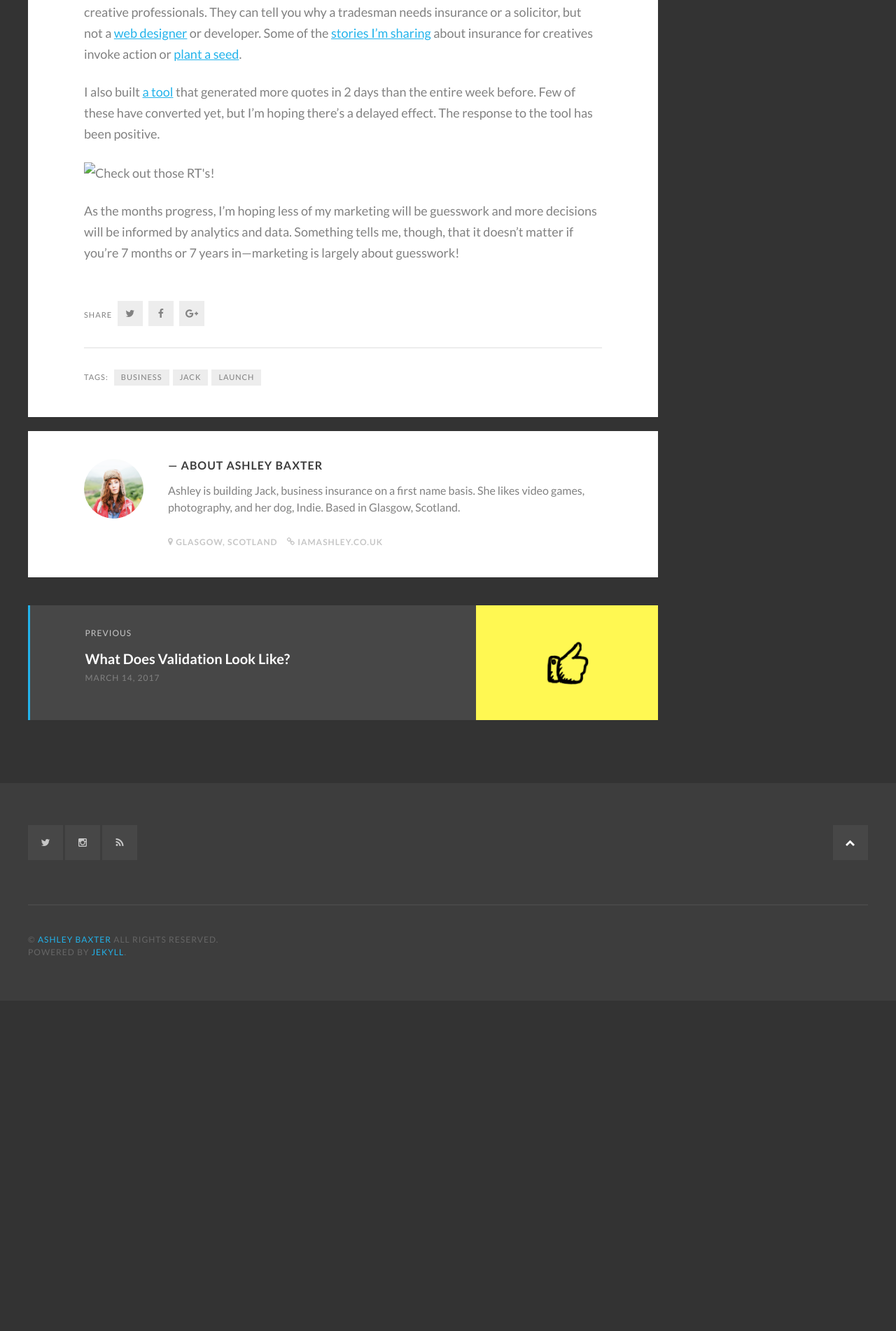
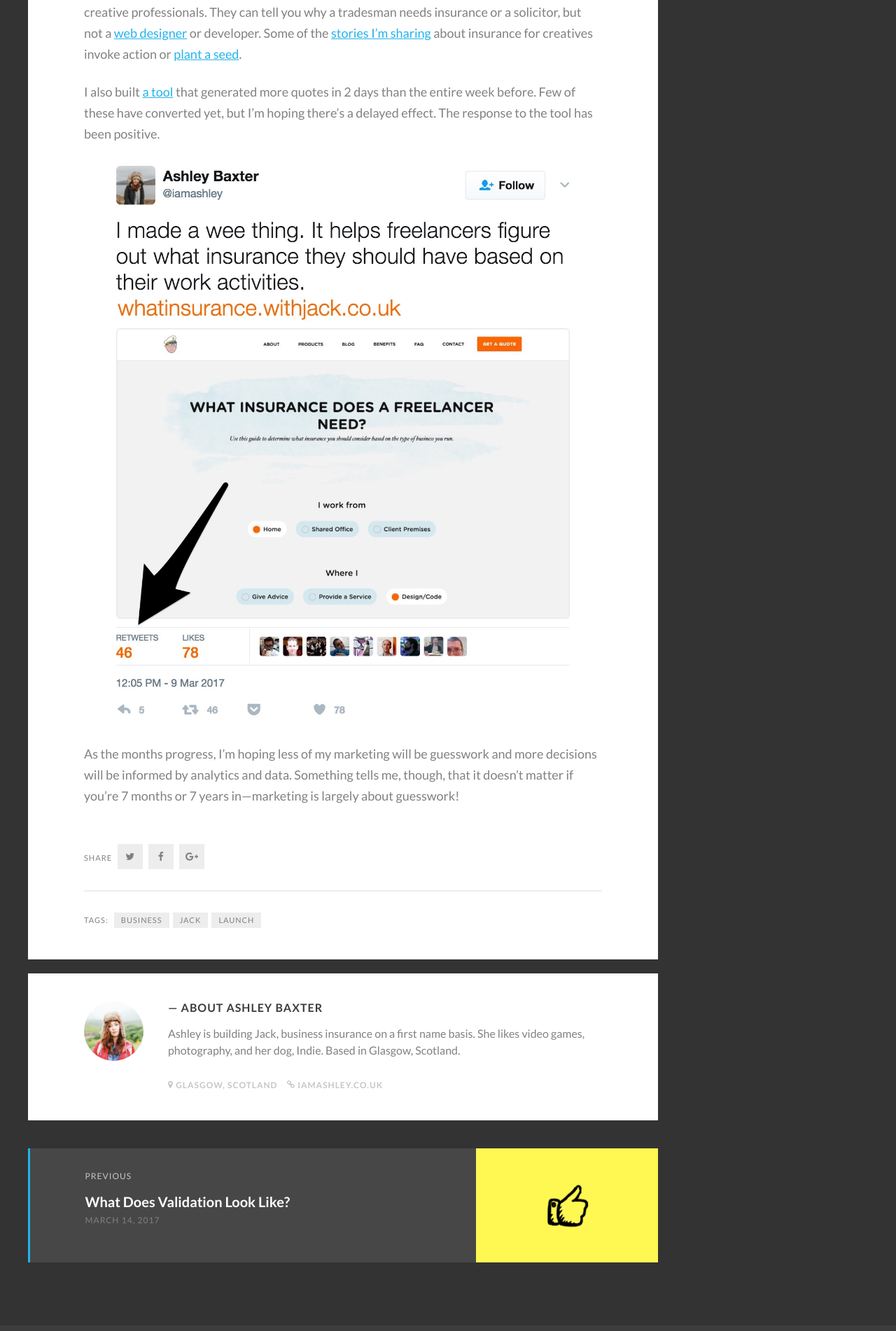
Before and after one commit to ashleybaxter/iamashley, a Jekyll site: the page built from _posts/2017-03-27-a-look-at-jacks-figures-7-months-in.markdown, in a window 1280 px wide. Shown: the part 2987-4889 px from the top of the page at 70% size. Built offline with Jekyll 4.4.1, drawn with Linux system fonts in a browser that asks for light colours; some web fonts are replaced; before the commit the page ends 4417 px from its top, so only the background shows below that.

Commit message:
Broken image URL in latest post

```diff
--- a/_posts/2017-03-27-a-look-at-jacks-figures-7-months-in.markdown
+++ b/_posts/2017-03-27-a-look-at-jacks-figures-7-months-in.markdown
@@ -73,6 +73,6 @@ Content is performing well. I think this is because most insurers don't cater th
 
 I also built <a href="https://whatinsurance.withjack.co.uk">a tool</a> that generated more quotes in 2 days than the entire week before. Few of these have converted yet, but I'm hoping there's a delayed effect. The response to the tool has been positive.
 
-![Check out those RT's!]({{ site.url }}/images/posts/twitter_tool_reaction.jpg)
+![Check out those RT's!](http://iamashley.co.uk/images/posts/twitter_tool_reaction.jpg)
 
 As the months progress, I'm hoping less of my marketing will be guesswork and more decisions will be informed by analytics and data. Something tells me, though, that it doesn't matter if you're 7 months or 7 years in—marketing is largely about guesswork!
```
